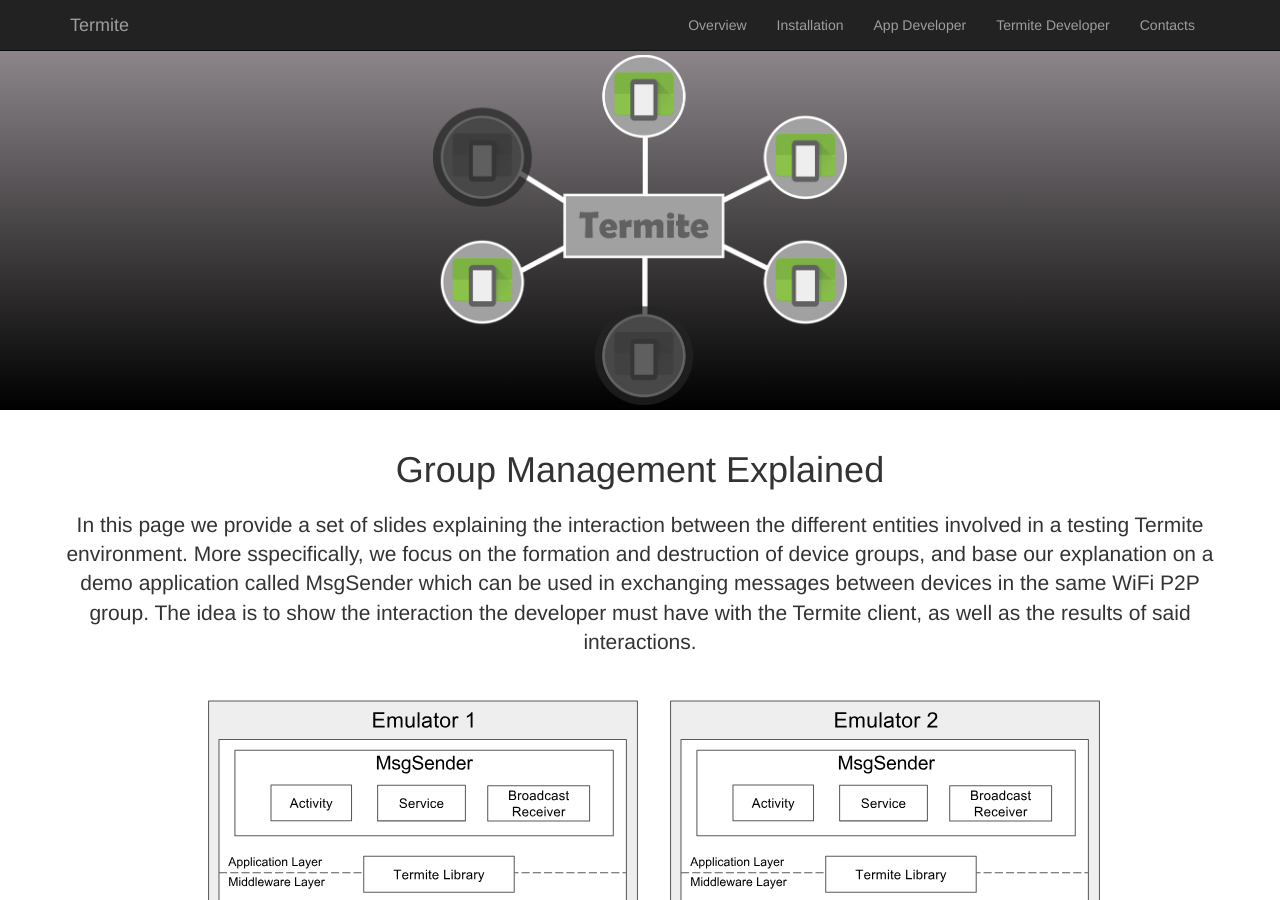
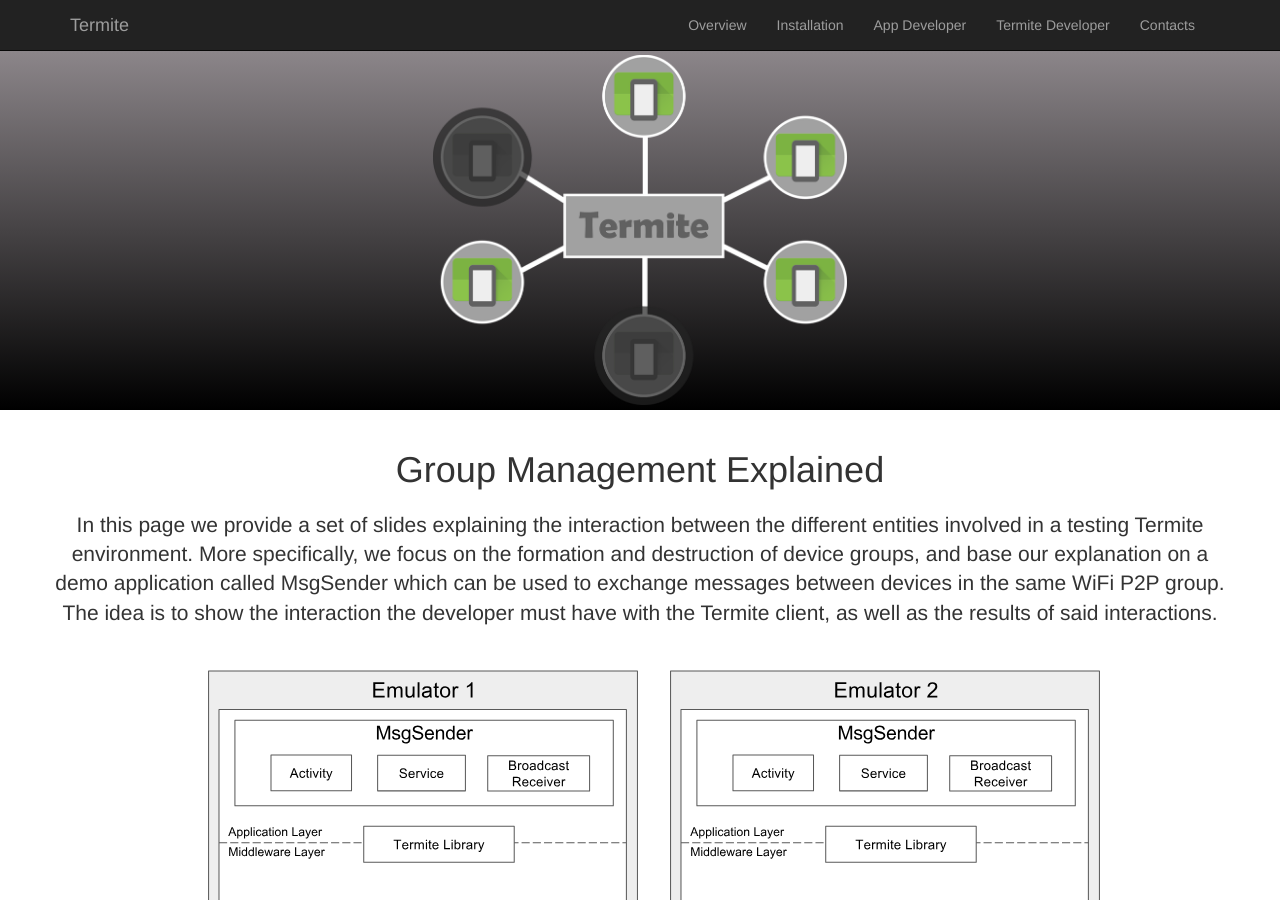
Before and after one commit to etraudonun/termite, a Jekyll site: the page group-management.html, which Jekyll copies as it is, in a window 1280 px wide and 900 px high. Built offline with Jekyll 4.4.1, drawn with Linux system fonts in a browser that asks for light colours.

Commit message:
Update group-management.html

```diff
--- a/group-management.html
+++ b/group-management.html
@@ -80,7 +80,7 @@
 
         <p class="lead">
             In this page we provide a set of slides explaining the interaction between the different entities involved in a testing Termite environment.
-            More sspecifically, we focus on the formation and destruction of device groups, and base our explanation on a demo application called MsgSender which can be used in exchanging messages between devices in the same WiFi P2P group.
+            More specifically, we focus on the formation and destruction of device groups, and base our explanation on a demo application called MsgSender which can be used to exchange messages between devices in the same WiFi P2P group.
             The idea is to show the interaction the developer must have with the Termite client, as well as the results of said interactions.
         </p>
 
```
